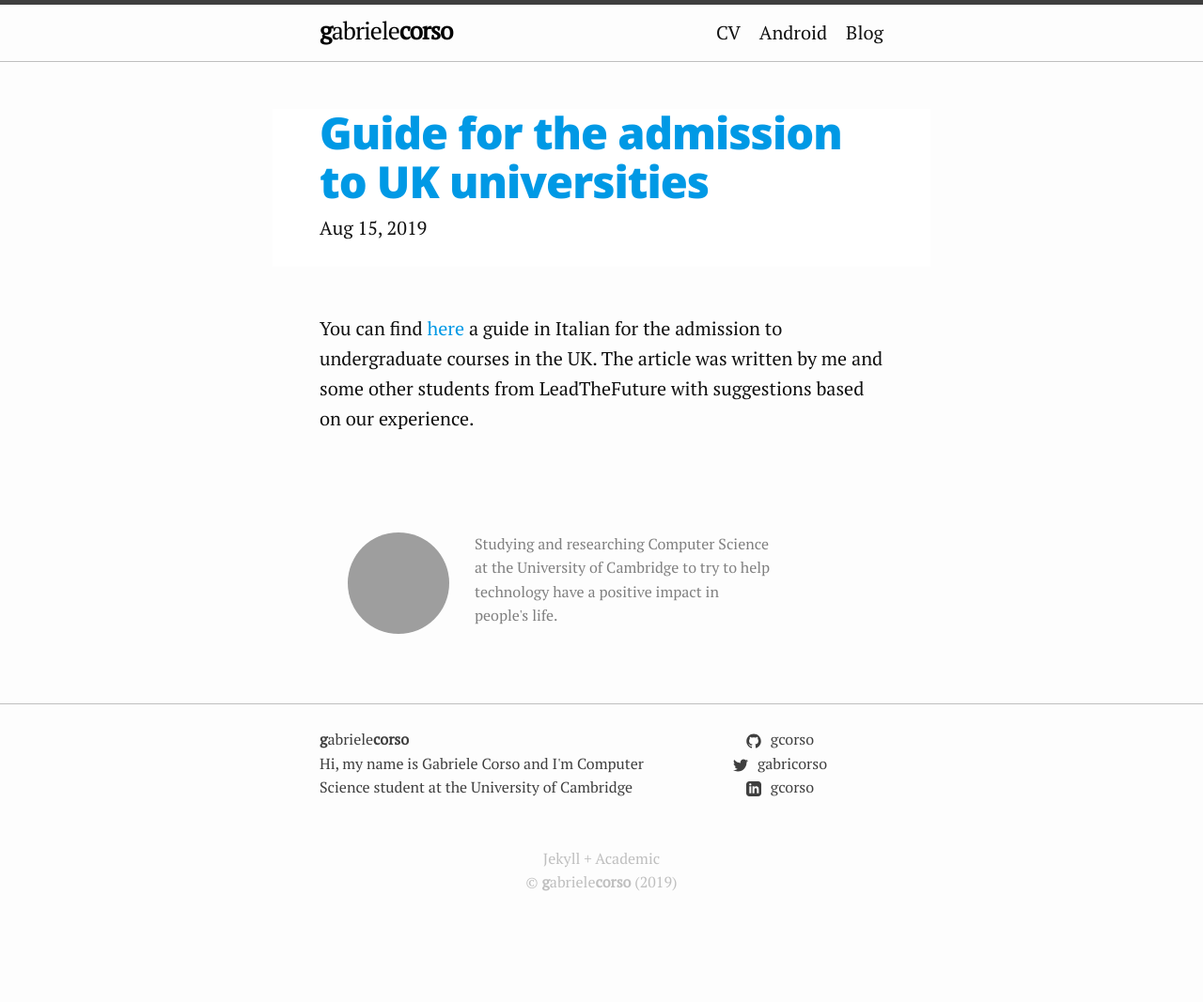
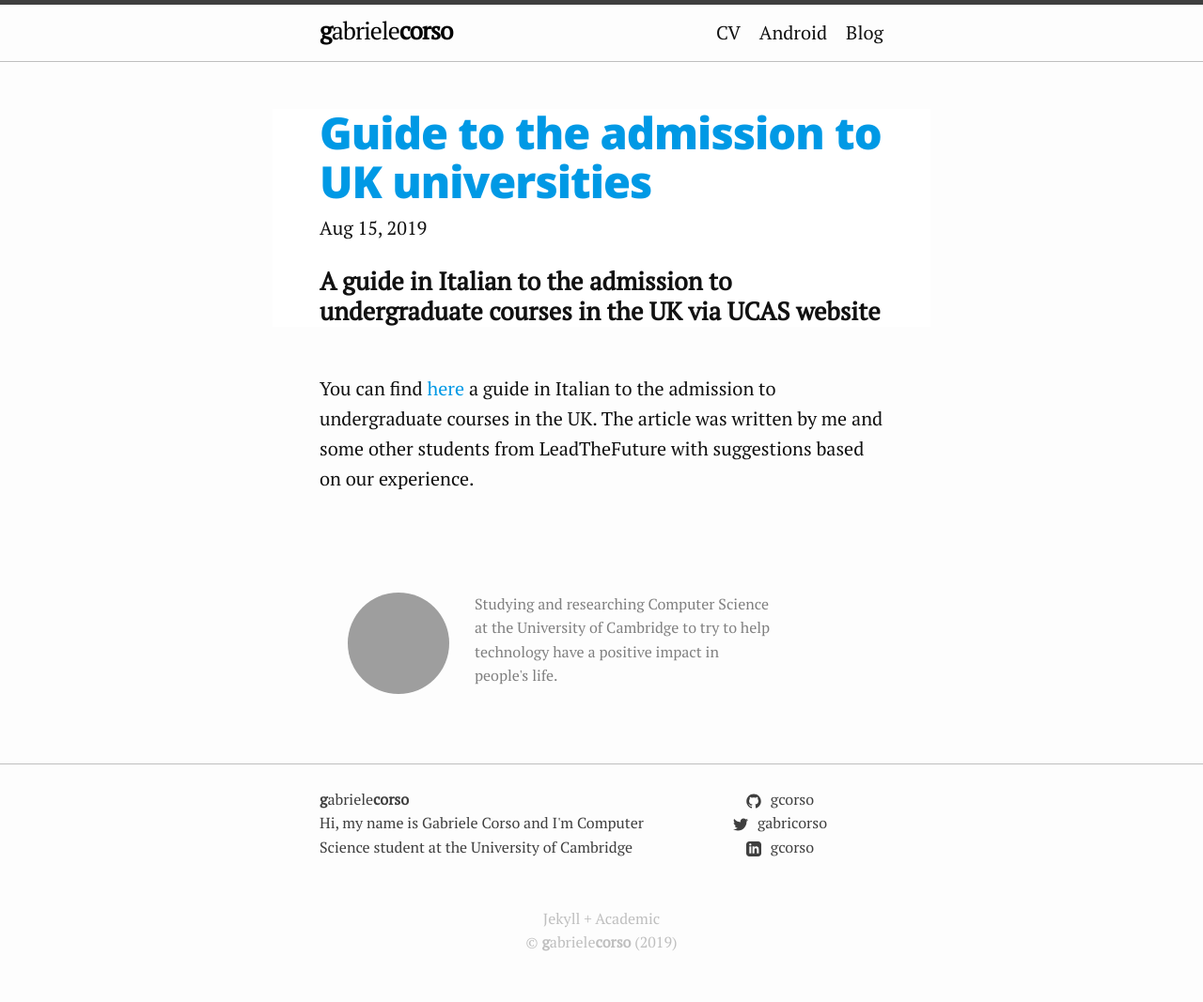
Before and after one commit to gcorso/me, a Jekyll site: the page built from _posts/2019-08-15-guide-uk-universities-admission.markdown, in a window 1280 px wide. Shown: the whole page at 94% size. Built offline with Jekyll 4.4.1, drawn with Linux system fonts in a browser that asks for light colours; before the commit the page ends 1003 px from its top, so only the background shows below that; grey boxes are pictures that could not be loaded.

Commit message:
Update grammar posts

```diff
--- a/_posts/2019-07-19-welcome-to-my-blog.markdown
+++ b/_posts/2019-07-19-welcome-to-my-blog.markdown
@@ -1,6 +1,7 @@
 ---
 layout: post
 title:  "Welcome to my blog!"
+summary: "Gabriele Corso's first blog post"
 date:   2019-07-19 22:14:43 +0100
 categories: first post
 ---
--- a/_posts/2019-08-15-guide-uk-universities-admission.markdown
+++ b/_posts/2019-08-15-guide-uk-universities-admission.markdown
@@ -1,7 +1,8 @@
 ---
 layout: post
-title:  "Guide for the admission to UK universities"
+title:  "Guide to the admission to UK universities"
+summary: "A guide in Italian to the admission to undergraduate courses in the UK via UCAS website"
 date:   2019-08-15 15:14:43 +0100
 categories: university
 ---
-You can find [here](https://leadthefuture.tech/come-entrare-in-ununiversita-inglese/){:target="_blank"} a guide in Italian for the admission to undergraduate courses in the UK. The article was written by me and some other students from LeadTheFuture with suggestions based on our experience.
+You can find [here](https://leadthefuture.tech/come-entrare-in-ununiversita-inglese/){:target="_blank"} a guide in Italian to the admission to undergraduate courses in the UK. The article was written by me and some other students from LeadTheFuture with suggestions based on our experience.
```
